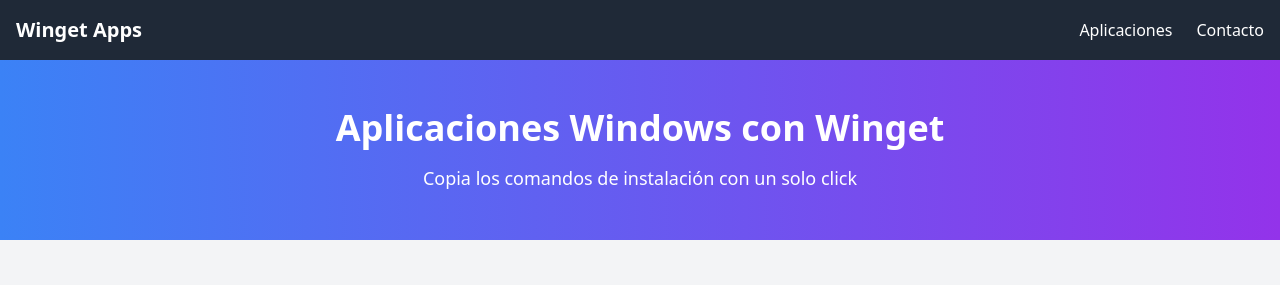
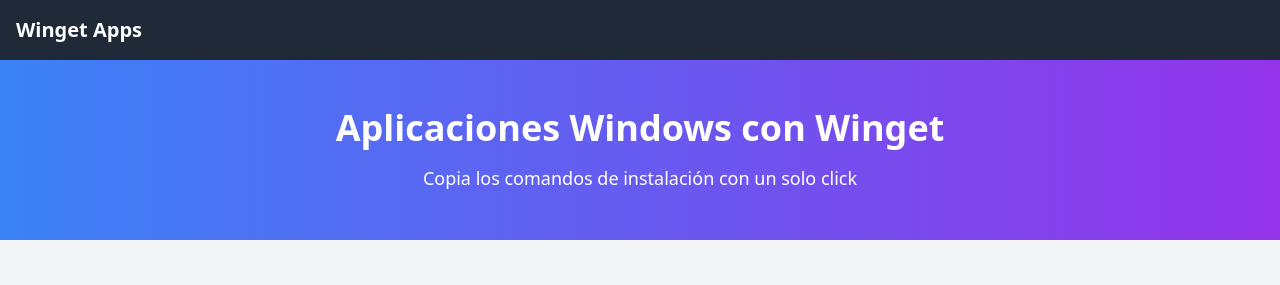
Before and after one commit to D3rS3b/appland, a website: page index.html in a window 1280 px wide. Shown: the top 285 px of the page. Drawn offline with nearby package versions, Linux system fonts and the light colour scheme.

```diff
--- a/index.html
+++ b/index.html
@@ -12,10 +12,6 @@
   <!-- Navbar -->
   <nav class="bg-gray-800 text-white p-4 flex justify-between items-center">
     <h1 class="font-bold text-xl">Winget Apps</h1>
-    <ul class="flex gap-6">
-      <li><a href="#apps" class="hover:text-gray-400">Aplicaciones</a></li>
-      <li><a href="#contact" class="hover:text-gray-400">Contacto</a></li>
-    </ul>
   </nav>
 
   <!-- Hero -->
```
